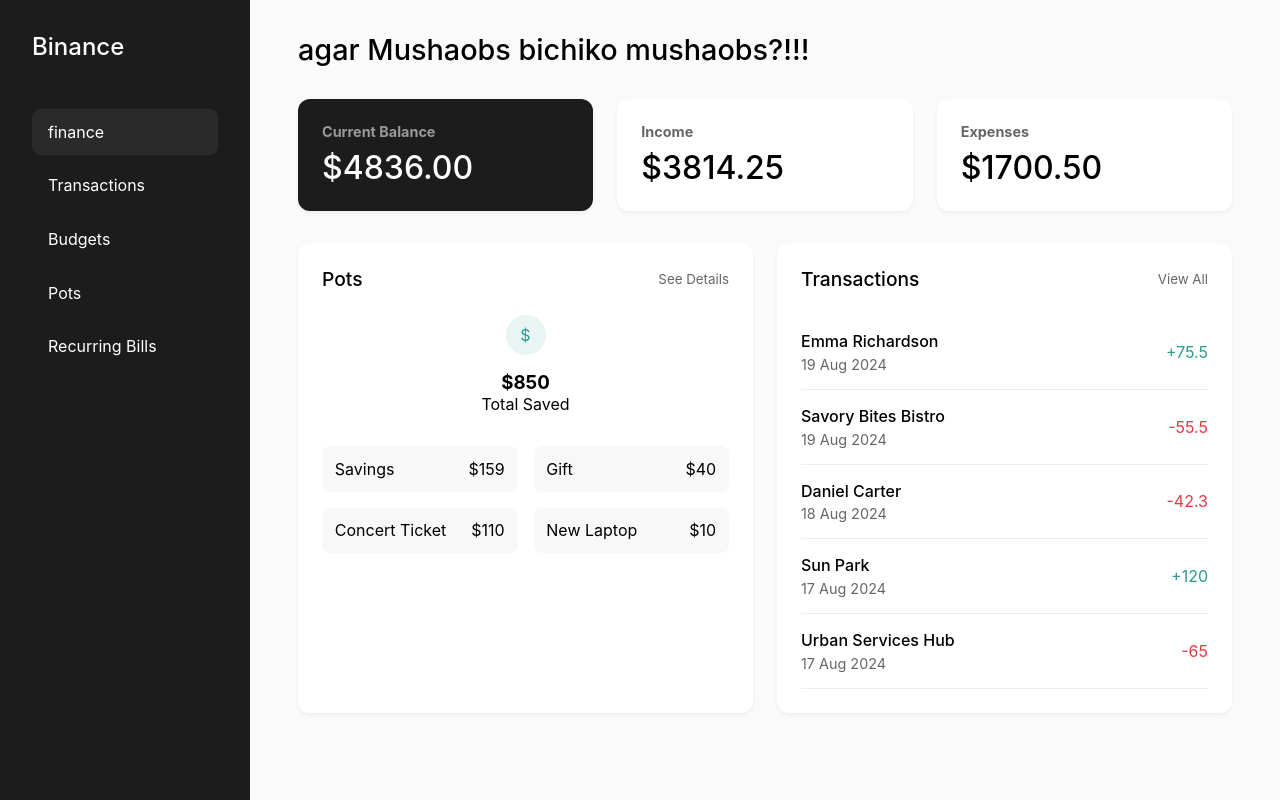
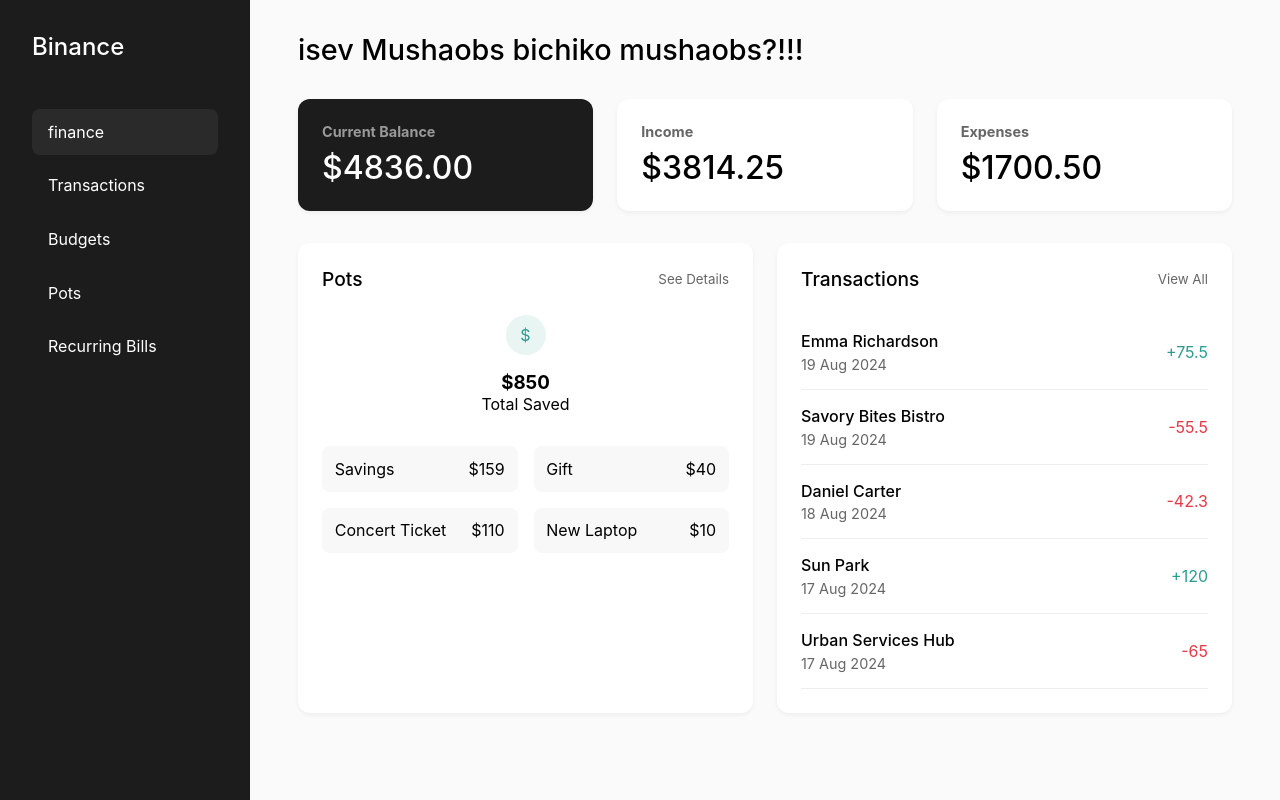
Before and after one commit to Levvani/PW-Final, a React (Create React App) app: page / in a window 1280 px wide. Built offline with nearby package versions, Linux system fonts and the light colour scheme.

Commit message:
will work

```diff
--- a/src/App.js
+++ b/src/App.js
@@ -38,7 +38,7 @@ function App() {
       </nav>
 
       <main className="main-content">
-        <h2>agar Mushaobs bichiko mushaobs?!!!</h2>
+        <h2>isev Mushaobs bichiko mushaobs?!!!</h2>
 
         <div className="balance-cards">
           <div className="balance-card current-balance">
```
